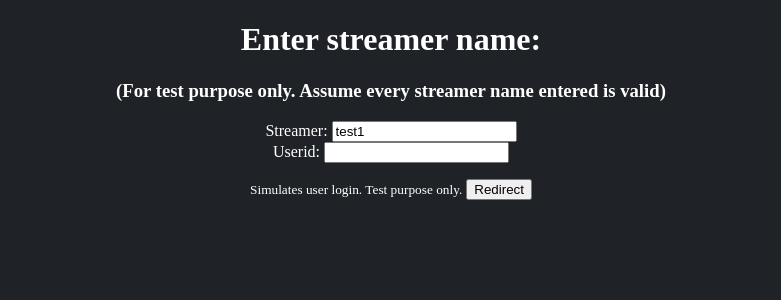
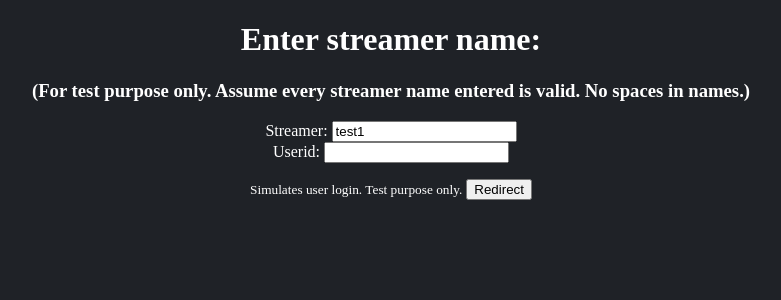
Before and after one commit to UTSCCSCC01/finalprojectw22-it-s-not-a-bug-it-s-a-feature, a Django app: template Enviornments/feature_livechat/templates/test_index.html in a window 1280 px wide. Shown: the top 300 px of the page, without its empty margins (249-1030 px from the left). Run offline with Django 4.2, Linux system fonts and the light colour scheme; the template is opened without the code that fills it, so the values that code supplies are empty; some libraries are stand-ins or nearby versions.

Commit message:
fixed text description to match autual functionality

```diff
--- a/Enviornments/feature_livechat/templates/test_index.html
+++ b/Enviornments/feature_livechat/templates/test_index.html
@@ -9,7 +9,7 @@
 </head>
 <body id="test-index-page">
     <h1>Enter streamer name:</h1>
-    <h3>(For test purpose only. Assume every streamer name entered is valid)</h3>
+    <h3>(For test purpose only. Assume every streamer name entered is valid. No spaces in names.)</h3>
 
     <form action='room' id='selector' method = 'post'>
         <label>Streamer:</label>
```
Also changed, not shown: Enviornments/feature_livechat/README.md, 1 other file.
